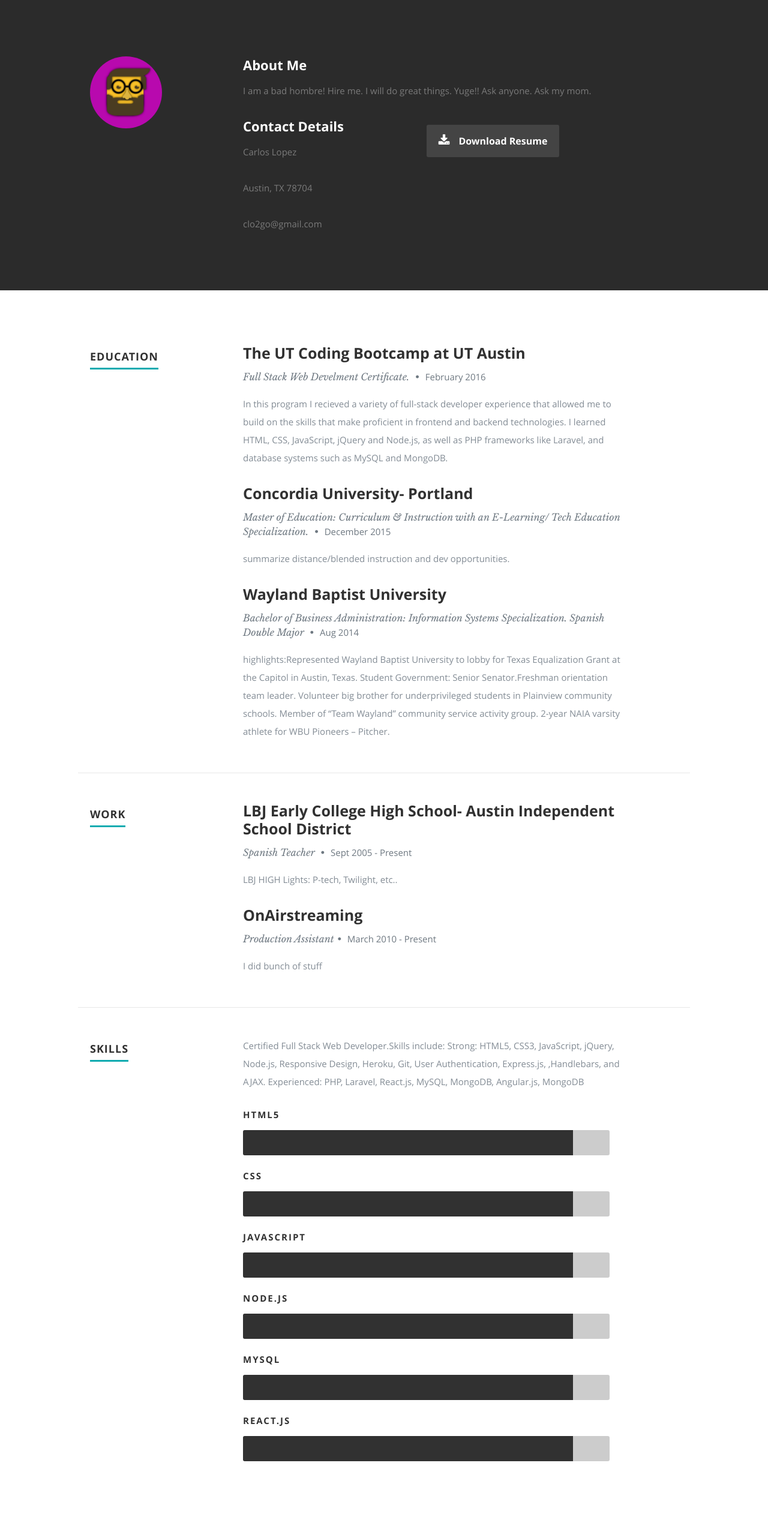
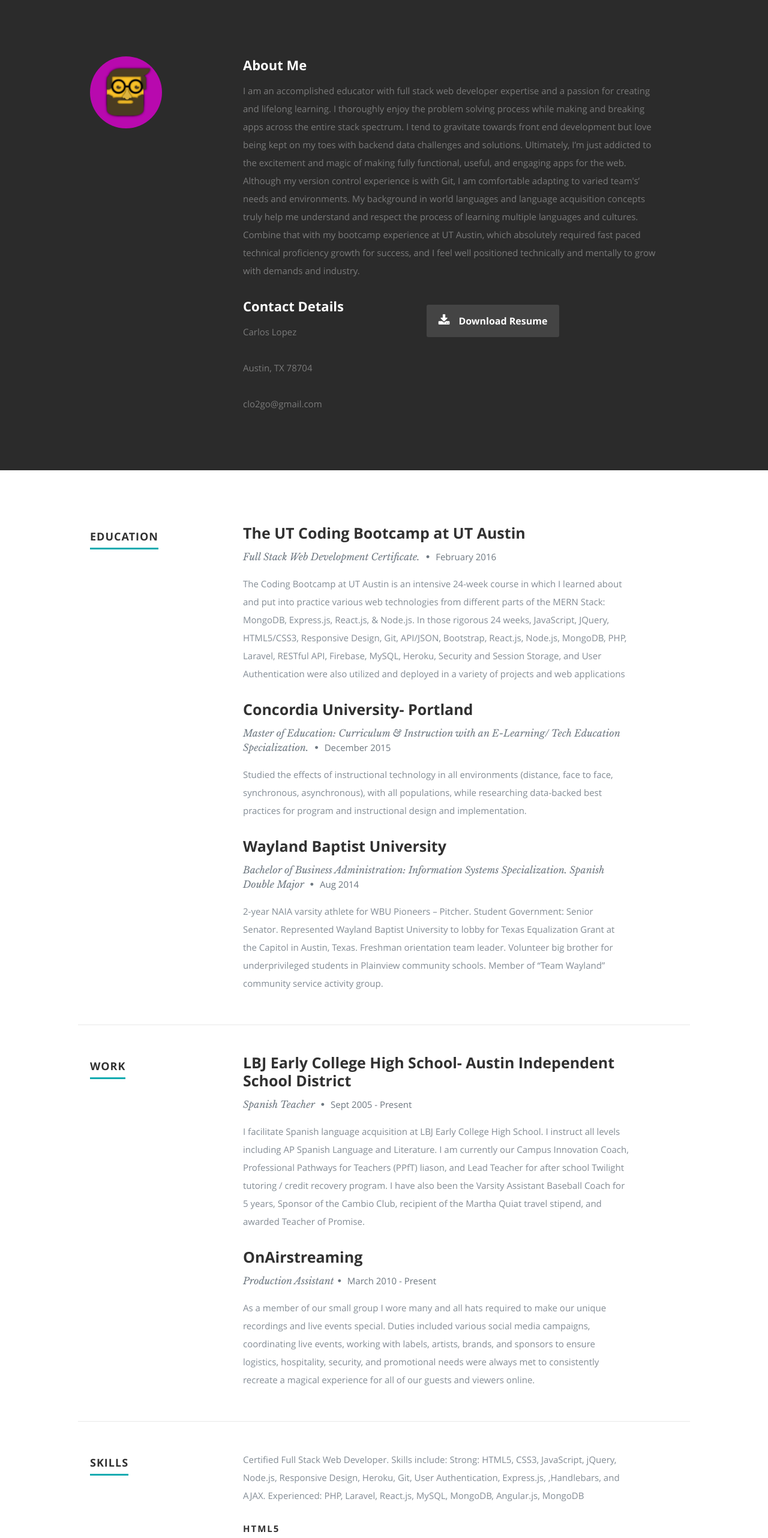
Before and after one commit to clo2go/resumeviewer, a React (Create React App) app: page / in a window 1280 px wide. Shown: the part 802-3366 px from the top of the page at 60% size. Built offline with nearby package versions, Linux system fonts and the light colour scheme.

Commit message:
added resume stuffs:  bio, skills, experience, education. Added linkedIn info to contact page

```diff
--- a/package.json
+++ b/package.json
@@ -3,6 +3,10 @@
   "version": "0.1.0",
   "private": true,
   "devDependencies": {
+    "eslint": "^3.15.0",
+    "eslint-config-standard": "^6.2.1",
+    "eslint-plugin-promise": "^3.4.1",
+    "eslint-plugin-standard": "^2.0.1",
     "react-scripts": "0.8.5"
   },
   "dependencies": {
--- a/public/index.html
+++ b/public/index.html
@@ -12,7 +12,7 @@
     <link rel="stylesheet" href="%PUBLIC_URL%/css/magnific-popup.css">
     <link rel="stylesheet" href="%PUBLIC_URL%/css/fonts.css">
     <link rel="shortcut icon" href="%PUBLIC_URL%/clopic-pink-favi.png" >
-    <title>My Resume</title>
+    <title>Clo2go Portfoilio</title>
   </head>
   <body>
     <div id="root"></div>
@@ -23,6 +23,7 @@
      <script type="text/javascript" src="js/jquery-migrate-1.2.1.min.js"></script>
      <script src="https://code.jquery.com/jquery-2.2.0.min.js"></script>
 
+     <script type="text/javascript" src="https://platform.linkedin.com/badges/js/profile.js" async defer></script>
      <script src="js/jquery.flexslider.js"></script>
      <script src="js/waypoints.js"></script>
      <script src="js/jquery.fittext.js"></script>
--- a/public/resumeData.json
+++ b/public/resumeData.json
@@ -4,7 +4,7 @@
     "occupation":"Educator & Web Developer",
     "description":"I design and program websites and web applications of all types. I also hope to share my web dev experiences while helping others on their coding journey",
     "image":"clo-hs-comic-pinkBG.jpg",
-    "bio": "I am a bad hombre! Hire me. I will do great things.  Yuge!!  Ask anyone.  Ask my mom.",
+    "bio": "I am an accomplished educator with full stack web developer expertise and a passion for creating and lifelong learning.  I thoroughly enjoy the problem solving process while making and breaking apps across the entire stack spectrum. I tend to gravitate towards front end development but love being kept on my toes with backend data challenges and solutions.  Ultimately, I’m just addicted to the excitement and magic of making fully functional, useful, and engaging apps for the web.  Although my version control experience is with Git, I am comfortable adapting to varied team's’ needs and environments. My background in world languages and language acquisition concepts truly help me understand and respect the process of learning multiple languages and cultures. Combine that with my bootcamp experience at UT Austin, which absolutely required fast paced technical  proficiency growth for success, and I feel well positioned technically and mentally to grow with demands and industry.",
     "email": "clo2go@gmail.com",
     "phone": "",
     "address":{
@@ -18,27 +18,27 @@
     "social":[
       {
         "name":"facebook",
-        "url":"https://www.facebook.com/lopezlbj",
+        "url":"https://www.facebook.com/clo2go",
         "className":"fa fa-facebook"
       },
       {
         "name":"twitter",
-        "url":"https://twitter.com/Lopezlbj",
+        "url":"https://twitter.com/clo2go",
         "className":"fa fa-twitter"
       },
       {
         "name":"google-plus",
-        "url":"http://googleplus.com",
+        "url":"https://plus.google.com/u/0/105099422234188892292",
         "className":"fa fa-google-plus"
       },
       {
         "name":"linkedin",
-        "url":"https://www.linkedin.com/in/carlos-lopez-a0314465",
+        "url":"https://www.linkedin.com/in/carlos-lopez-clo2go",
         "className":"fa fa-linkedin"
       },
       {
         "name":"instagram",
-        "url":"http://instagram.com",
+        "url":"https://instagram.com/clo2go/",
         "className":"fa fa-instagram"
       },
       {
@@ -48,7 +48,7 @@
       },
       {
         "name":"stackoverflow",
-        "url":"http://stackoverflow.com/users/6657094/carlos-lopez",
+        "url":"https://stackoverflow.com/users/6657094/carlos-lopez",
         "className":"fa fa-stack-overflow"
       }
     ]
@@ -58,21 +58,21 @@
     "education":[
       {
         "school":"The UT Coding Bootcamp at UT Austin",
-        "degree":"Full Stack Web Develment Certificate.",
+        "degree":"Full Stack Web Development Certificate.",
         "graduated":"February 2016",
-        "description":"In this program I recieved a variety of full-stack developer experience that allowed me to build on the skills that make proficient in frontend and backend technologies. I learned HTML, CSS, JavaScript, jQuery and Node.js, as well as PHP frameworks like Laravel, and database systems such as MySQL and MongoDB."
+        "description":"The Coding Bootcamp at UT Austin is an intensive 24-week course in which I learned about and put into practice various web technologies from different parts of the MERN Stack: MongoDB, Express.js, React.js, & Node.js. In those rigorous 24 weeks, JavaScript, JQuery, HTML5/CSS3, Responsive Design, Git, API/JSON, Bootstrap, React.js, Node.js, MongoDB, PHP, Laravel, RESTful API, Firebase, MySQL, Heroku, Security and Session Storage, and User Authentication were also utilized and deployed in a variety of projects and web applications"
       },
       {
         "school":"Concordia University- Portland",
         "degree":"Master of Education: Curriculum & Instruction with an E-Learning/ Tech Education Specialization.",
         "graduated":"December 2015",
-        "description":"summarize distance/blended instruction and dev opportunities."
+        "description":"Studied the effects of instructional technology in all environments (distance, face to face, synchronous, asynchronous), with all populations, while researching data-backed best practices for program and instructional design and implementation."
       },
       {
         "school":"Wayland Baptist University",
         "degree":"Bachelor of Business Administration: Information Systems Specialization. Spanish Double Major",
         "graduated":"Aug 2014",
-        "description":"highlights:Represented Wayland Baptist University to lobby for Texas Equalization Grant at the Capitol in Austin, Texas. Student Government: Senior Senator.Freshman orientation team leader. Volunteer big brother for underprivileged students in Plainview community schools. Member of “Team Wayland” community service activity group. 2-year NAIA varsity athlete for WBU Pioneers – Pitcher."
+        "description":"2-year NAIA varsity athlete for WBU Pioneers – Pitcher. Student Government: Senior Senator. Represented Wayland Baptist University to lobby for Texas Equalization Grant at the Capitol in Austin, Texas. Freshman orientation team leader. Volunteer big brother for underprivileged students in Plainview community schools. Member of “Team Wayland” community service activity group."
 
       }
     ],
@@ -81,39 +81,39 @@
         "company":"LBJ Early College High School- Austin Independent School District",
         "title":"Spanish Teacher ",
         "years":"Sept 2005 - Present",
-        "description":"LBJ HIGH Lights: P-tech, Twilight, etc.."
+        "description":"I facilitate Spanish language acquisition at LBJ Early College High School.  I instruct all levels including AP Spanish Language and Literature.  I am currently our Campus Innovation Coach, Professional Pathways for Teachers (PPfT) liason, and Lead Teacher for after school Twilight tutoring / credit recovery program. I have also been the Varsity Assistant Baseball Coach for 5 years, Sponsor of the Cambio Club, recipient of the Martha Quiat travel stipend, and  awarded Teacher of Promise."
       },
       {
         "company":"OnAirstreaming",
         "title":"Production Assistant",
         "years":"March 2010 - Present",
-        "description":"I did bunch of stuff"
+        "description":"As a member of our small group I wore many and all hats required to make our unique recordings and live events special. Duties included various social media campaigns, coordinating live events, working with labels, artists, brands, and sponsors to ensure logistics, hospitality, security, and promotional needs were always met to consistently recreate a magical experience for all of our guests and viewers online."
       }
     ],
     "skills":[
       {
         "name":"HTML5",
-        "level":"90%"
+        "level":"100%"
       },
       {
         "name":"CSS",
-        "level":"90%"
+        "level":"100%"
       },
       {
         "name":"Javascript",
-        "level":"90%"
+        "level":"100%"
       },
       {
         "name":"Node.js",
-        "level":"90%"
+        "level":"100%"
       },
       {
-        "name":"MySQL",
-        "level":"90%"
+        "name":"Firebase",
+        "level":"100%"
       },
       {
         "name":"React.js",
-        "level":"90%"
+        "level":"100%"
       }
     ]
   },
--- a/src/Components/Contact.js
+++ b/src/Components/Contact.js
@@ -3,12 +3,6 @@ import React, { Component } from 'react';
 class Contact extends Component {
   render() {
    if(this.props.data){
-      var name=this.props.data.name;
-      var street=this.props.data.address.street;
-      var city=this.props.data.address.city;
-      var state=this.props.data.address.state;
-      var zip=this.props.data.address.zip;
-      var phone=this.props.data.phone;
       }
     return (
       <section id="contact">
@@ -17,7 +11,7 @@ class Contact extends Component {
                <h1><span>Get In Touch.</span></h1>
                </div>
             <div className="ten columns">
-                  <p className="lead">Contact me for references
+                  <p className="lead">Submit for references or use my LinkedIn
                   </p>
             </div>
          </div>
@@ -57,18 +51,12 @@ class Contact extends Component {
 				   </div>
             </div>
             <aside className="four columns footer-widgets">
-               <div className="widget widget_contact">
-					   <h4>Address and Phone</h4>
-					   <p className="address">
-   					   {name}<br />
-						   {street} <br />
-   					   {city}, {state} {zip}<br />
-						   <span>{phone}</span>
-					   </p>
-				   </div>
+               <div className="LI-profile-badge"  data-version="v1" data-size="large" data-locale="en_US" data-type="vertical" data-theme="dark" data-vanity="carlos-lopez-clo2go"><a className="LI-simple-link" href='https://www.linkedin.com/in/carlos-lopez-clo2go?trk=profile-badge'>Carlos Lopez</a></div>
             </aside>
       </div>
+
    </section>
+
     );
   }
 }
--- a/src/Components/Footer.js
+++ b/src/Components/Footer.js
@@ -7,13 +7,13 @@ class Footer extends Component {
       <div className="row">
          <div className="twelve columns">
             <ul className="social-links">
-               <li><a href="#"><i className="fa fa-facebook"></i></a></li>
-               <li><a href="#"><i className="fa fa-twitter"></i></a></li>
-               <li><a href="#"><i className="fa fa-google-plus"></i></a></li>
-               <li><a href="#"><i className="fa fa-linkedin"></i></a></li>
-               <li><a href="#"><i className="fa fa-instagram"></i></a></li>
-               <li><a href="#"><i className="fa fa-dribbble"></i></a></li>
-               <li><a href="#"><i className="fa fa-skype"></i></a></li>
+               <li><a href="https://www.facebook.com/clo2go"><i className="fa fa-facebook"></i></a></li>
+               <li><a href="https://twitter.com/clo2go"><i className="fa fa-twitter"></i></a></li>
+               <li><a href="https://plus.google.com/u/0/105099422234188892292"><i className="fa fa-google-plus"></i></a></li>
+               <li><a href="https://www.linkedin.com/in/carlos-lopez-clo2go"><i className="fa fa-linkedin"></i></a></li>
+               <li><a href="https://github.com/clo2go"><i className="fa fa-github"></i></a></li>
+               <li><a href="https://stackoverflow.com/users/6657094/carlos-lopez"><i className="fa fa-stack-overflow"></i></a></li>
+               <li><a href="https://instagram.com/clo2go/"><i className="fa fa-instagram"></i></a></li>
             </ul>
             <ul className="copyright">
                <li>&copy; Copyright 2017 Clo2goCo</li>
--- a/src/Components/Portfolio.js
+++ b/src/Components/Portfolio.js
@@ -11,7 +11,7 @@ class Portfolio extends Component {
                         <img alt="" src={imageURL} />
                         <div className="overlay">
                            <div className="portfolio-item-meta">
-                          <p><a href={project.url}><h5>{project.title}</h5></a></p>
+                          <a href={project.url}>{project.title}</a>
                               <p>{project.category}</p>
                        </div>
                         </div>
--- a/src/Components/Resume.js
+++ b/src/Components/Resume.js
@@ -61,7 +61,7 @@ class Resume extends Component {
             <h1><span>Skills</span></h1>
          </div>
          <div className="nine columns main-col">
-            <p>Certified Full Stack Web Developer.Skills include: Strong: HTML5, CSS3, JavaScript, jQuery, Node.js, Responsive Design, Heroku, Git, User Authentication, Express.js, ,Handlebars, and AJAX. Experienced: PHP, Laravel, React.js, MySQL, MongoDB, Angular.js, MongoDB
+            <p>Certified Full Stack Web Developer. Skills include: Strong: HTML5, CSS3, JavaScript, jQuery, Node.js, Responsive Design, Heroku, Git, User Authentication, Express.js, ,Handlebars, and AJAX. Experienced: PHP, Laravel, React.js, MySQL, MongoDB, Angular.js, MongoDB
             </p>
             <div className="bars">
                <ul className="skills">
```
Also changed, not shown: .eslintrc.json (added).
